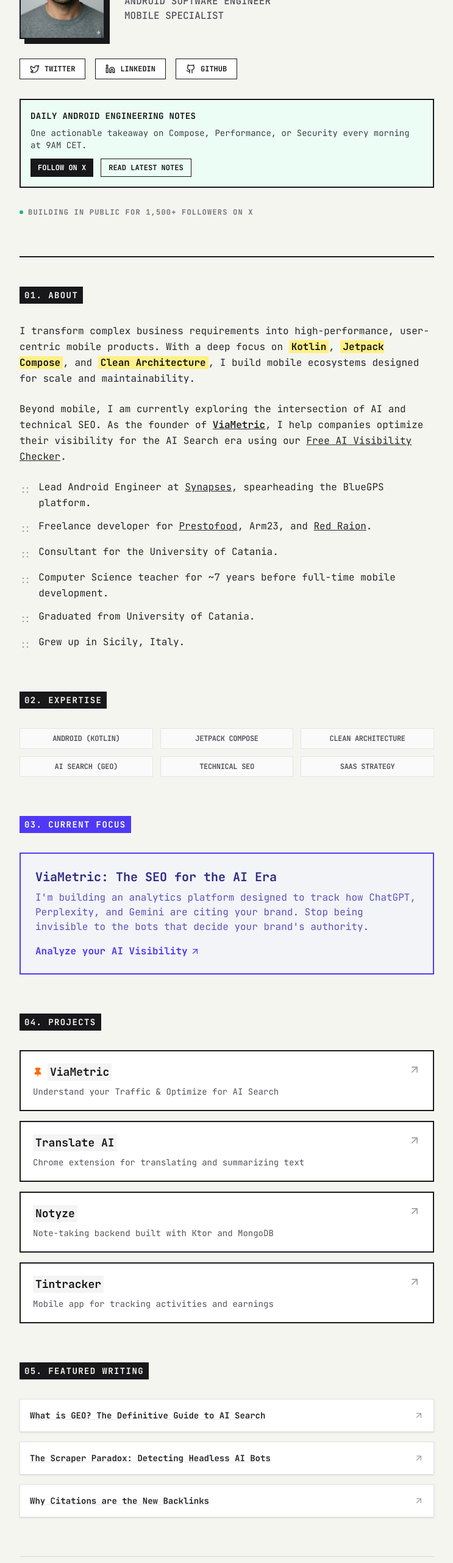
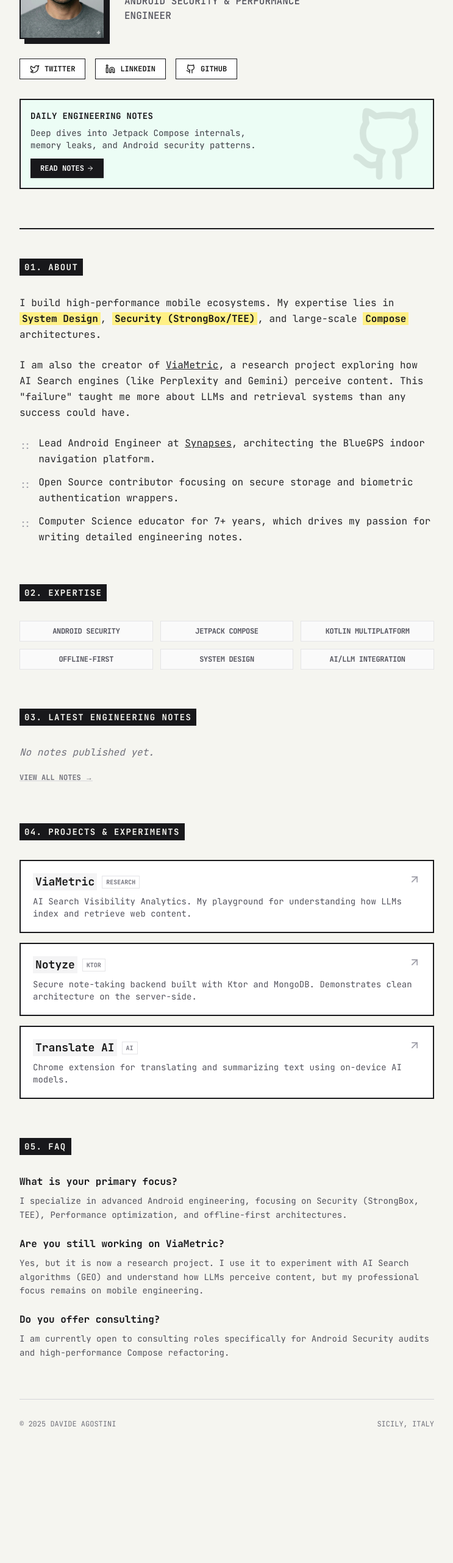
Before and after one commit to davideagostini/davideagostini.github.io, a Next.js app: page / in a window 1280 px wide. Shown: the part 234-2797 px from the top of the page at 61% size, without its empty margins (268-1011 px from the left). After the commit the page ends 2641 px from the top, so only its background shows below. Built offline with nearby package versions, Linux system fonts and the light colour scheme.

Commit message:
feat: pivot homepage to Android Engineering focus, add FAQ section

```diff
--- a/app/page.tsx
+++ b/app/page.tsx
@@ -1,14 +1,50 @@
 import Image from "next/image";
 import Link from "next/link";
-import { Github, Linkedin, Twitter, ArrowUpRight, Pin } from "lucide-react";
+import { Github, Linkedin, Twitter, ArrowUpRight, Pin, ArrowRight } from "lucide-react";
+import { getSortedPostsData } from "@/lib/posts";
 
 export default function Home() {
+  const latestPosts = getSortedPostsData().slice(0, 3);
+
+  const faqs = [
+    {
+      question: "What is your primary focus?",
+      answer: "I specialize in advanced Android engineering, focusing on Security (StrongBox, TEE), Performance optimization, and offline-first architectures."
+    },
+    {
+      question: "Are you still working on ViaMetric?",
+      answer: "Yes, but it is now a research project. I use it to experiment with AI Search algorithms (GEO) and understand how LLMs perceive content, but my professional focus remains on mobile engineering."
+    },
+    {
+      question: "Do you offer consulting?",
+      answer: "I am currently open to consulting roles specifically for Android Security audits and high-performance Compose refactoring."
+    }
+  ];
+
+  const faqSchema = {
+    "@context": "https://schema.org",
+    "@type": "FAQPage",
+    "mainEntity": faqs.map(faq => ({
+      "@type": "Question",
+      "name": faq.question,
+      "acceptedAnswer": {
+        "@type": "Answer",
+        "text": faq.answer
+      }
+    }))
+  };
+
   return (
     <main className="min-h-screen p-6 md:p-12 lg:p-16">
+      <script
+        type="application/ld+json"
+        dangerouslySetInnerHTML={{ __html: JSON.stringify(faqSchema) }}
+      />
+
       <div className="max-w-[680px] mx-auto">
         <header className="mb-16">
           <div className="mb-8 text-xs font-bold uppercase tracking-widest text-zinc-500">
-            Rev. 1.0
+            Rev. 2.0 // Android Focus
           </div>
 
           <div className="flex flex-col sm:flex-row items-start gap-8 mb-8">
@@ -17,7 +53,7 @@
                 src="/assets/profile.jpg"
                 width={140}
                 height={140}
-                alt="Davide Agostini - Android Software Engineer & GEO Specialist"
+                alt="Davide Agostini - Android Security & Performance Engineer"
                 className="border-2 border-zinc-900 object-cover"
                 priority
               />
@@ -29,7 +65,7 @@
                 DAVIDE<br />AGOSTINI
               </h1>
               <p className="text-md font-medium uppercase text-zinc-600 mb-6 max-w-md">
-                Android Software Engineer<br />Mobile Specialist
+                Android Security & Performance<br />Engineer
               </p>
             </div>
           </div>
@@ -40,34 +76,25 @@
             <SocialLink href="https://github.com/davideagostini" icon={<Github className="w-4 h-4" />} label="GITHUB" ariaLabel="View Davide Agostini's projects on GitHub" />
           </div>
 
-          <div className="mt-8 p-4 border-2 border-zinc-900 bg-emerald-50">
-            <p className="text-sm font-bold text-zinc-900 mb-2 uppercase tracking-wide">
-              Daily Android Engineering Notes
+          <div className="mt-8 p-4 border-2 border-zinc-900 bg-emerald-50 relative overflow-hidden">
+            <div className="absolute top-0 right-0 p-2 opacity-10">
+              <Github className="w-32 h-32" />
+            </div>
+            <p className="text-sm font-bold text-zinc-900 mb-2 uppercase tracking-wide relative z-10">
+              Daily Engineering Notes
             </p>
-            <p className="text-sm text-zinc-700 mb-3">
-              One actionable takeaway on Compose, Performance, or Security every morning at 9AM CET.
+            <p className="text-sm text-zinc-700 mb-3 relative z-10 max-w-sm">
+              Deep dives into Jetpack Compose internals, memory leaks, and Android security patterns.
             </p>
-            <div className="flex gap-3">
-              <Link
-                href="https://twitter.com/davideagostini"
-                target="_blank"
-                className="inline-flex items-center text-xs font-bold bg-zinc-900 text-white px-3 py-1.5 hover:bg-zinc-700 transition-colors uppercase"
-              >
-                Follow on X
-              </Link>
+            <div className="flex gap-3 relative z-10">
               <Link
                 href="/android"
-                className="inline-flex items-center text-xs font-bold border border-zinc-900 text-zinc-900 px-3 py-1.5 hover:bg-zinc-100 transition-colors uppercase"
+                className="inline-flex items-center text-xs font-bold bg-zinc-900 text-white px-4 py-2 hover:bg-zinc-700 transition-colors uppercase shadow-sm"
               >
-                Read latest notes
+                Read Notes <ArrowRight className="ml-1 w-3 h-3" />
               </Link>
             </div>
           </div>
-
-          <p className="mt-8 text-xs font-bold text-zinc-500 uppercase tracking-widest flex items-center gap-2">
-            <span className="w-1.5 h-1.5 rounded-full bg-emerald-500 animate-pulse"></span>
-            Building in public for 1,500+ followers on X
-          </p>
         </header>
 
         <div className="border-t-2 border-zinc-900 my-12"></div>
@@ -78,36 +105,22 @@
           </h2>
           <div className="space-y-6 text-zinc-800 leading-relaxed font-normal">
             <p>
-              I transform complex business requirements into high-performance,
-              user-centric mobile products. With a deep focus on{" "}
-              <strong className="font-bold bg-yellow-200 px-1 text-zinc-900">Kotlin</strong>,{" "}
-              <strong className="font-bold bg-yellow-200 px-1 text-zinc-900">Jetpack Compose</strong>, and{" "}
-              <strong className="font-bold bg-yellow-200 px-1 text-zinc-900">Clean Architecture</strong>,
-              I build mobile ecosystems designed for scale and maintainability.
+              I build high-performance mobile ecosystems. My expertise lies in <strong className="font-bold bg-yellow-200 px-1 text-zinc-900">System Design</strong>, <strong className="font-bold bg-yellow-200 px-1 text-zinc-900">Security (StrongBox/TEE)</strong>, and large-scale <strong className="font-bold bg-yellow-200 px-1 text-zinc-900">Compose</strong> architectures.
             </p>
 
             <p>
-              Beyond mobile, I am currently exploring the intersection of AI and technical SEO. As the founder of <Link href="https://viametric.app" className="underline font-bold hover:bg-zinc-900 hover:text-white transition-colors">ViaMetric</Link>, I help companies optimize their visibility for the AI Search era using our <Link href="https://viametric.app/tools/ai-visibility-checker" className="underline hover:bg-zinc-900 hover:text-white transition-colors">Free AI Visibility Checker</Link>.
+              I am also the creator of <Link href="https://viametric.app" className="underline hover:bg-zinc-900 hover:text-white transition-colors">ViaMetric</Link>, a research project exploring how AI Search engines (like Perplexity and Gemini) perceive content. This "failure" taught me more about LLMs and retrieval systems than any success could have.
             </p>
 
             <ul className="space-y-3 list-none pl-0">
               <ListItem>
-                Lead Android Engineer at <Link href="https://www.synapseslab.com/" className="underline hover:bg-zinc-900 hover:text-white transition-colors">Synapses</Link>, spearheading the BlueGPS platform.
+                Lead Android Engineer at <Link href="https://www.synapseslab.com/" className="underline hover:bg-zinc-900 hover:text-white transition-colors">Synapses</Link>, architecting the BlueGPS indoor navigation platform.
               </ListItem>
               <ListItem>
-                Freelance developer for <Link href="https://www.foodys.it/" className="underline hover:bg-zinc-900 hover:text-white transition-colors">Prestofood</Link>, Arm23, and <Link href="https://redraion.com/" className="underline hover:bg-zinc-900 hover:text-white transition-colors">Red Raion</Link>.
+                Open Source contributor focusing on secure storage and biometric authentication wrappers.
               </ListItem>
               <ListItem>
-                Consultant for the University of Catania.
-              </ListItem>
-              <ListItem>
-                Computer Science teacher for ~7 years before full-time mobile development.
-              </ListItem>
-              <ListItem>
-                Graduated from University of Catania.
-              </ListItem>
-              <ListItem>
-                Grew up in Sicily, Italy.
+                Computer Science educator for 7+ years, which drives my passion for writing detailed engineering notes.
               </ListItem>
             </ul>
           </div>
@@ -118,81 +131,80 @@
             02. Expertise
           </h2>
           <div className="grid grid-cols-2 sm:grid-cols-3 gap-3">
-            <SkillBadge label="Android (Kotlin)" />
+            <SkillBadge label="Android Security" />
             <SkillBadge label="Jetpack Compose" />
-            <SkillBadge label="Clean Architecture" />
-            <SkillBadge label="AI Search (GEO)" />
-            <SkillBadge label="Technical SEO" />
-            <SkillBadge label="SaaS Strategy" />
+            <SkillBadge label="Kotlin Multiplatform" />
+            <SkillBadge label="Offline-First" />
+            <SkillBadge label="System Design" />
+            <SkillBadge label="AI/LLM Integration" />
           </div>
         </section>
 
-        <section id="focus" className="mb-16">
-          <h2 className="text-sm font-bold uppercase tracking-widest bg-indigo-600 text-white inline-block px-2 py-1 mb-8">
-            03. Current Focus
+        <section id="latest-notes" className="mb-16">
+          <h2 className="text-sm font-bold uppercase tracking-widest bg-zinc-900 text-[#F5F5F0] inline-block px-2 py-1 mb-8">
+            03. Latest Engineering Notes
           </h2>
-          <div className="border-2 border-indigo-600 p-6 bg-indigo-50/50">
-            <h3 className="text-xl font-bold text-indigo-900 mb-2">ViaMetric: The SEO for the AI Era</h3>
-            <p className="text-indigo-800/80 mb-4">
-              I'm building an analytics platform designed to track how ChatGPT, Perplexity, and Gemini are citing your brand. Stop being invisible to the bots that decide your brand's authority.
-            </p>
-            <Link
-              href="https://viametric.app?ref=davideagostini.com"
-              target="_blank"
-              className="inline-flex items-center font-bold text-indigo-600 hover:text-indigo-700 transition-colors"
-            >
-              Analyze your AI Visibility <ArrowUpRight className="ml-1 w-4 h-4" />
+          <div className="space-y-4">
+            {latestPosts.map((post) => (
+              <WritingLink
+                key={post.id}
+                title={post.title}
+                href={`/android/${post.id}`}
+                date={post.date}
+              />
+            ))}
+            {latestPosts.length === 0 && <p className="text-zinc-500 italic">No notes published yet.</p>}
+
+            <div className="mt-4">
+              <Link href="/android" className="text-xs font-bold uppercase underline decoration-zinc-300 hover:decoration-zinc-900 hover:text-zinc-900 text-zinc-500 transition-all">
+                View all notes →
               </Link>
+            </div>
           </div>
         </section>
 
         <section id="projects" className="mb-16">
           <h2 className="text-sm font-bold uppercase tracking-widest bg-zinc-900 text-[#F5F5F0] inline-block px-2 py-1 mb-8">
-            04. Projects
+            04. Projects & Experiments
           </h2>
 
           <div className="grid grid-cols-1 gap-4">
              <ProjectCard
               title="ViaMetric"
-              desc="Understand your Traffic & Optimize for AI Search"
+              desc="AI Search Visibility Analytics. My playground for understanding how LLMs index and retrieve web content."
               href="https://viametric.app?ref=davideagostini.com"
-              starred
+              tag="Research"
+            />
+            <ProjectCard
+              title="Notyze"
+              desc="Secure note-taking backend built with Ktor and MongoDB. Demonstrates clean architecture on the server-side."
+              href="https://github.com/davideagostini/notyze"
+              tag="Ktor"
             />
             <ProjectCard
               title="Translate AI"
-              desc="Chrome extension for translating and summarizing text"
+              desc="Chrome extension for translating and summarizing text using on-device AI models."
               href="https://github.com/davideagostini/translate-ai-extension"
-            />
-            <ProjectCard
-              title="Notyze"
-              desc="Note-taking backend built with Ktor and MongoDB"
-              href="https://github.com/davideagostini/notyze"
-            />
-            <ProjectCard
-              title="Tintracker"
-              desc="Mobile app for tracking activities and earnings"
-              href="https://github.com/davideagostini/tintracker"
+              tag="AI"
             />
           </div>
         </section>
 
-        <section id="writing" className="mb-16">
+        <section id="faq" className="mb-16">
            <h2 className="text-sm font-bold uppercase tracking-widest bg-zinc-900 text-[#F5F5F0] inline-block px-2 py-1 mb-8">
-            05. Featured Writing
+            05. FAQ
           </h2>
-          <div className="space-y-4">
-            <WritingLink
-              title="What is GEO? The Definitive Guide to AI Search"
-              href="https://viametric.app/blog/what-is-geo"
-            />
-            <WritingLink
-              title="The Scraper Paradox: Detecting Headless AI Bots"
-              href="https://viametric.app/blog/is-your-waf-blocking-ai"
-            />
-            <WritingLink
-              title="Why Citations are the New Backlinks"
-              href="https://viametric.app/blog/aeo-vs-seo-citations"
-            />
+          <div className="space-y-6">
+            {faqs.map((faq, i) => (
+              <div key={i} className="group">
+                <h3 className="font-bold text-zinc-900 mb-2 group-hover:text-emerald-700 transition-colors">
+                  {faq.question}
+                </h3>
+                <p className="text-sm text-zinc-600 leading-relaxed">
+                  {faq.answer}
+                </p>
+              </div>
+            ))}
           </div>
         </section>
 
@@ -228,7 +240,7 @@
   );
 }
 
-function ProjectCard({ title, desc, href, starred = false }: { title: string; desc: string; href: string; starred?: boolean }) {
+function ProjectCard({ title, desc, href, tag }: { title: string; desc: string; href: string; tag?: string }) {
   return (
     <Link
       href={href}
@@ -237,10 +249,14 @@
     >
       <div className="flex justify-between items-start mb-2">
         <div className="flex items-center gap-2">
-          {starred && <Pin className="w-4 h-4 text-orange-500 fill-orange-500" />}
           <h3 className="font-bold text-lg bg-zinc-100 px-1 group-hover:bg-zinc-900 group-hover:text-white transition-colors inline-block">
             {title}
           </h3>
+          {tag && (
+            <span className="text-[10px] font-bold uppercase border border-zinc-200 px-1.5 py-0.5 text-zinc-500">
+              {tag}
+            </span>
+          )}
         </div>
         <ArrowUpRight className="w-5 h-5 text-zinc-400 group-hover:text-zinc-900 transition-colors" />
       </div>
@@ -257,17 +273,19 @@
   );
 }
 
-function WritingLink({ title, href }: { title: string; href: string }) {
+function WritingLink({ title, href, date }: { title: string; href: string; date?: string }) {
   return (
     <Link
       href={href}
-      target="_blank"
       className="flex items-center justify-between group p-4 border border-zinc-200 hover:border-zinc-900 transition-colors bg-white shadow-sm"
     >
+      <div className="flex flex-col gap-1">
         <span className="text-sm font-bold text-zinc-800 group-hover:text-zinc-900 underline decoration-zinc-200 group-hover:decoration-zinc-900 transition-all">
           {title}
         </span>
-      <ArrowUpRight className="w-4 h-4 text-zinc-400 group-hover:text-zinc-900 transition-colors" />
+        {date && <span className="text-xs text-zinc-400 font-mono">{date}</span>}
+      </div>
+      <ArrowRight className="w-4 h-4 text-zinc-400 group-hover:text-zinc-900 transition-colors" />
     </Link>
   );
 }
```
Lines whose indentation alone changed are shown as unchanged.
